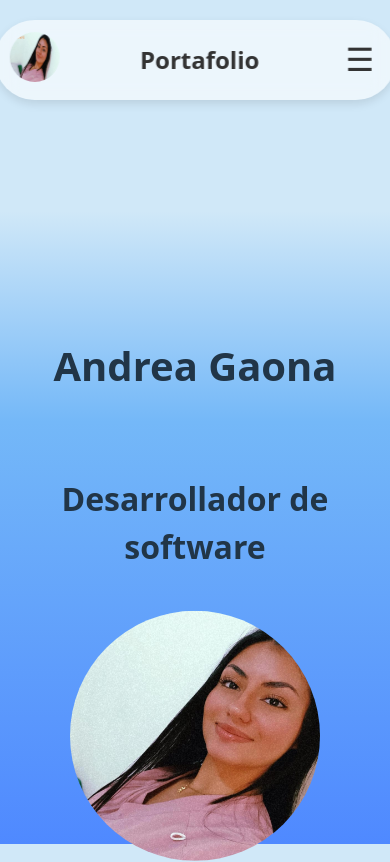
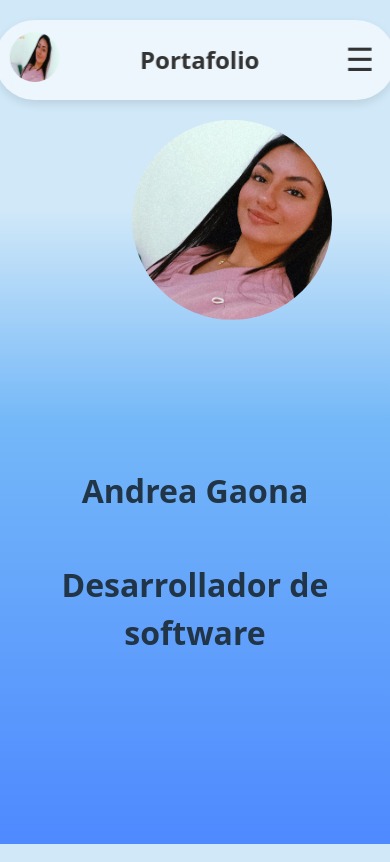
Before and after one commit to Andreagaona14/Portfolio-React-AG, a React (Vite) app: page / in a window 390 px wide. Shown: the top 862 px of the page. Built offline with nearby package versions, Linux system fonts and the light colour scheme.

Commit message:
Media queries de Home

```diff
--- a/src/Components/Pages/Home/Home.css
+++ b/src/Components/Pages/Home/Home.css
@@ -1,81 +1,160 @@
 .homeSection {
   display: flex;
-  flex-direction: column;
-  align-items: center;
-  justify-content: center;
-  min-height: 100vh;
-  margin-top: 80px;
-  padding: 20px;
+  flex-direction: column; /* Acomoda en columna */
+  align-items: center; /* Centra horizontalmente */
+  justify-content: center; /* Centra verticalmente */
+  height: 60vh; /* Ajusta la altura */
+  margin-top: 80px; /* Baja el contenedor */
+  padding-top: 50px; /* Espacio interno arriba */
 }
+
 
 .titles {
   display: flex;
   flex-direction: column;
   align-items: center;
   text-align: center;
-  gap: 20px;
-  margin-right: 0;
-  width: 100%;
+  gap: 10px;
+  margin-right: 60%;
 }
 
+
 .animated-container {
-  display: flex;
-  flex-direction: column;
-  align-items: center;
-  text-align: center;
-  gap: 20px;
-  width: 100%;
+display: flex;
+flex-direction: column;
+align-items: center;
+text-align: center;
+gap: 20px;
+}
+
+.animated-title {
+font-size: 4rem;
+font-weight: bold;
+text-align: center;
+margin: 0;
+padding: 0;
+left: 60px;
 }
 
 .animated-img {
-  width: 250px;
-  height: 250px;
+  width: 400px;
+  height: 400px;
   border-radius: 50%;
   object-fit: cover;
-  margin-bottom: 20px;
+  position: absolute; /* Usar posicionamiento absoluto */
+  right: 90px; /* Ajusta la distancia desde la derecha */
+  top: 170px; /* Sube la imagen ajustando este valor */
+  z-index: 1; /* Asegura que la imagen esté por encima de otros elementos */
 }
 
-.animated-title {
-  font-size: 2.5rem;
+
+.titleProfession{
+font-size: 2rem;
+display: inline;
+top: 200px;
+}
+
+.imgHome  img{
+width: 400px;
+height: 350px;
+border-radius: 50%;
+position: relative;
+left: 100px;
+}
+
+
+/*PERFIL*/
+.profile-container {
+display: flex;
+align-items: center; /* Centra verticalmente */
+justify-content: center; /* Centra horizontalmente */
+gap: 20px; /* Espaciado entre la imagen y el texto */
+max-width: 80%;
+width: 100%;
+margin: auto; /* Centra el contenido */
+text-align: center;
+}
+
+.profile-title{
   text-align: center;
 }
 
-.titleProfession {
-  font-size: 1.5rem;
+
+.profile-container p {
+  text-align: center;
+  max-width: 600px; /* Controla el ancho del texto */
+  }
+
+.imgProfile img {
+width: 200px; /* Tamaño de la imagen */
+height: 200px;
+border-radius: 50%; /* Imagen circular */
+object-fit: cover;
 }
 
-@media (min-width: 768px) {
+.profile-section {
+ /* min-height: 100vh; /* Hace que la sección del perfil ocupe al menos el alto de la pantalla */
+  display: flex;
+  flex-direction: column;
+  justify-content: center;
+  align-items: center;
+  top: -100px
+}
+
+/*HABILIDADES SOCIALES*/
+.tittleSocialskills {
+  display: flex;
+  flex-direction: column; /* Apila los elementos en columna */
+  align-items: center; /* Centra horizontalmente */
+  justify-content: center; /* Centra verticalmente si hay espacio */
+  padding: 80px;
+  gap: 10px;
+}
+
+.tittleSocialskills p{
+  margin: 1px ;
+}
+
+
+@media (max-width: 765px) {
   .homeSection {
-    flex-direction: row;
+    display: flex;
+    flex-direction: column;
+    align-items: center;
+    justify-content: center;
+    min-height: 100vh; /* Evita recortes en pantallas pequeñas */
+    margin-top: 50px; /* Reduce el margen */
+    padding-top: 30px; /* Ajusta el espacio interno */
+  }
+
+  .animated-img {
+    display: flex;
     justify-content: center;
     align-items: center;
-    gap: 50px;
+    width: 200px; /* Reduce tamaño */
+    height: 200px;
+    border-radius: 50%;
+    object-fit: cover;
+    display: block; /* Evita problemas de alineación */
+    margin: 0 auto; /* Centra correctamente */
+    top: 130px;
+    right: 15%;
   }
 
   .titles {
-    align-items: flex-start;
-    text-align: left;
-    margin-right: 0;
-    max-width: 50%;
-  }
-
-  .animated-container {
-    align-items: flex-start;
-  }
+    text-align: center;
+    margin: 0 auto;
+    }
 
   .animated-title {
-    font-size: 3.5rem;
-    text-align: left;
+    font-size: 2rem; /* Reduce tamaño */
+    margin-bottom: px;
+
   }
 
   .titleProfession {
-    font-size: 2rem;
-  }
-
-  .animated-img {
-    width: 350px;
-    height: 350px;
-    margin-bottom: 0;
+    font-size: 1.2rem;
+    margin-bottom: 15px;
   }
 }
 
```
